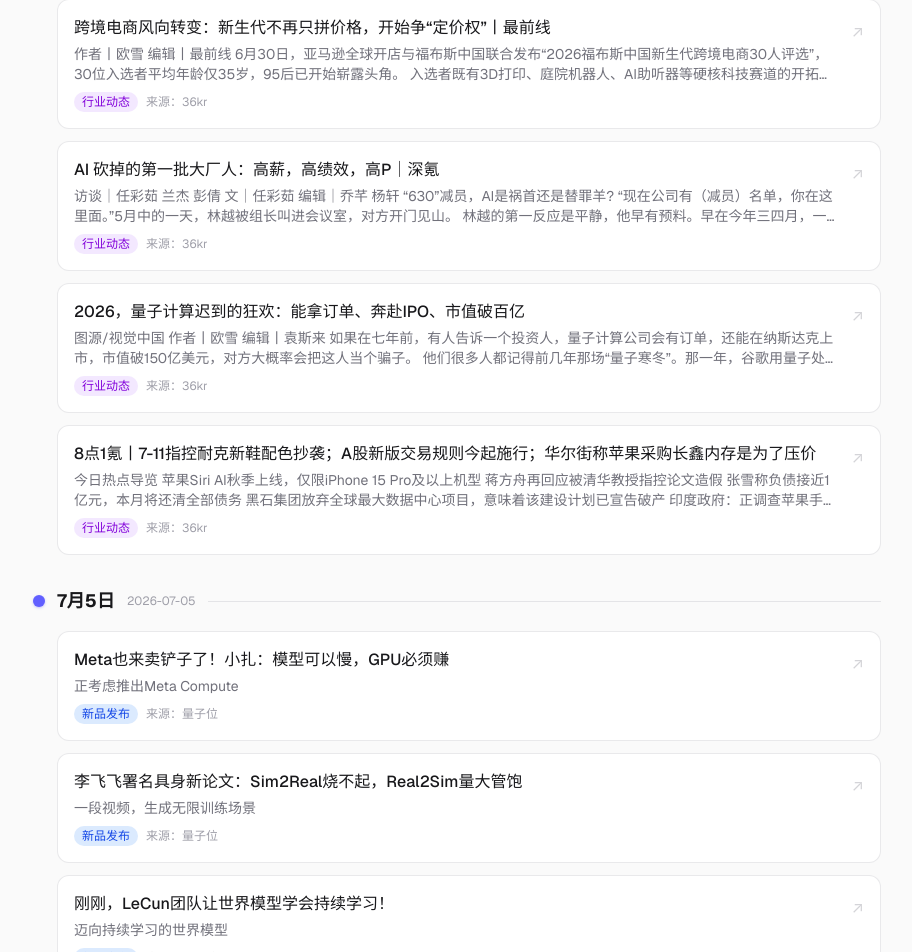
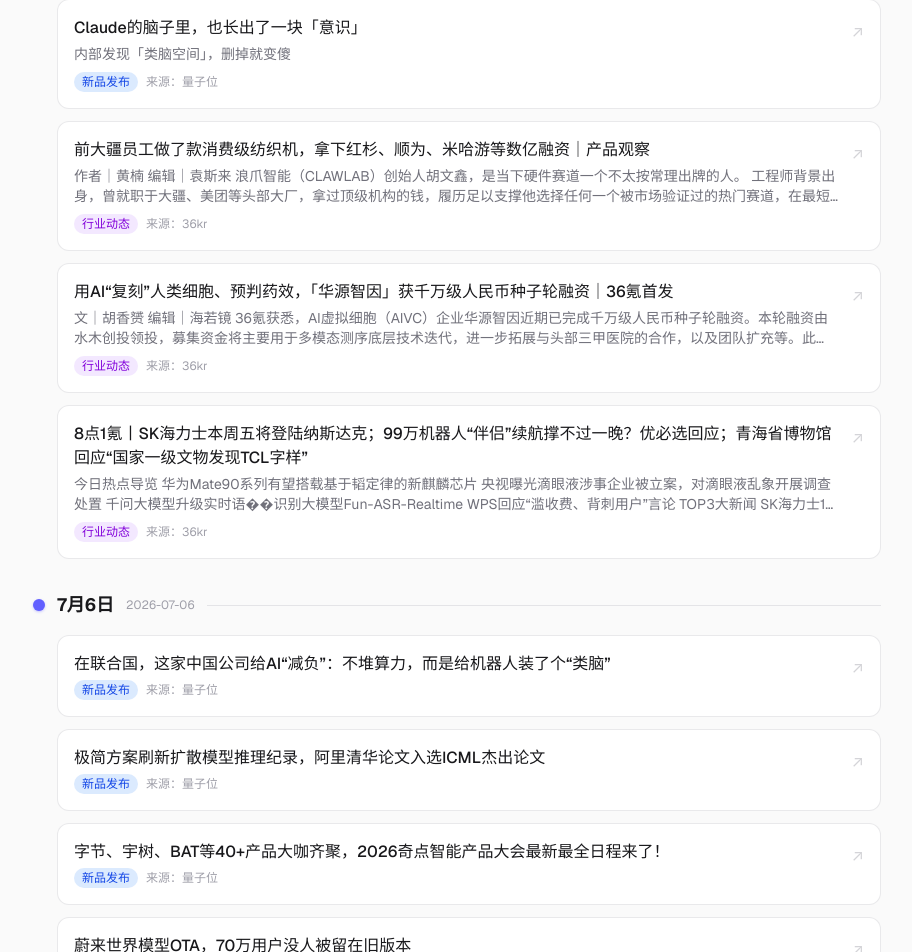
Before and after one commit to mingzhong717-droid/xia-aigc, a Next.js app: page /news in a window 1280 px wide. Shown: the part 327-1279 px from the top of the page, without its empty margins (183-1095 px from the left). Built offline with nearby package versions, Linux system fonts and the light colour scheme.

Commit message:
chore: 自动更新 AI 快讯 2026-07-07

```diff
--- a/src/data/news.ts
+++ b/src/data/news.ts
@@ -10,87 +10,87 @@ export interface NewsItem {
 }
 
 // 快讯数据 - 由 scripts/fetch-news.mjs 自动更新
-// 最后更新时间: 2026-07-06 02:54:48 UTC
+// 最后更新时间: 2026-07-07 02:49:23 UTC
 export const news: NewsItem[] = [
   {
     id: "news-001",
-    title: "跨境电商风向转变：新生代不再只拼价格，开始争“定价权”丨最前线",
-    summary: "作者丨欧雪 编辑丨最前线 6月30日，亚马逊全球开店与福布斯中国联合发布“2026福布斯中国新生代跨境电商30人评选”，30位入选者平均年龄仅35岁，95后已开始崭露头角。 入选者既有3D打印、庭院机器人、AI助听器等硬核科技赛道的开拓者，也有家具、家居、服装等传统产业的变革者。他们来自广东、浙江、",
-    source: "36kr",
-    sourceUrl: "https://36kr.com",
-    url: "https://36kr.com/p/3883561480876297?f=rss",
-    date: "2026-07-06",
-    category: "industry",
+    title: "Claude的脑子里，也长出了一块「意识」",
+    summary: "内部发现「类脑空间」，删掉就变傻",
+    source: "量子位",
+    sourceUrl: "https://www.qbitai.com",
+    url: "https://www.qbitai.com/2026/07/444741.html",
+    date: "2026-07-07",
+    category: "product",
   },
   {
     id: "news-002",
-    title: "AI 砍掉的第一批大厂人：高薪，高绩效，高P｜深氪",
-    summary: "访谈｜任彩茹 兰杰 彭倩 文｜任彩茹 编辑｜乔芊 杨轩 “630”减员，AI是祸首还是替罪羊? “现在公司有（减员）名单，你在这里面。”5月中的一天，林越被组长叫进会议室，对方开门见山。 林越的第一反应是平静，他早有预料。早在今年三四月，一些互联网公司内部便传出要裁员的风声。开年以来，中国互联网大公",
+    title: "前大疆员工做了款消费级纺织机，拿下红杉、顺为、米哈游等数亿融资｜产品观察",
+    summary: "作者｜黄楠 编辑｜袁斯来 浪爪智能（CLAWLAB）创始人胡文鑫，是当下硬件赛道一个不太按常理出牌的人。 工程师背景出身，曾就职于大疆、美团等头部大厂，拿过顶级机构的钱，履历足以支撑他选择任何一个被市场验证过的热门赛道，在最短时间内做出产品、讲故事、滚动融资。 但胡文鑫扎进了一个过去三十年几乎无人问",
     source: "36kr",
     sourceUrl: "https://36kr.com",
-    url: "https://36kr.com/p/3883456791163138?f=rss",
-    date: "2026-07-06",
+    url: "https://36kr.com/p/3876837605585160?f=rss",
+    date: "2026-07-07",
     category: "industry",
   },
   {
     id: "news-003",
-    title: "2026，量子计算迟到的狂欢：能拿订单、奔赴IPO、市值破百亿",
-    summary: "图源/视觉中国 作者丨欧雪 编辑丨袁斯来 如果在七年前，有人告诉一个投资人，量子计算公司会有订单，还能在纳斯达克上市，市值破150亿美元，对方大概率会把这人当个骗子。 他们很多人都记得前几年那场“量子寒冬”。那一年，谷歌用量子处理器完成了一项计算， 200秒算出了超级计算机1万年才能得出的结果。人们",
+    title: "用AI“复刻”人类细胞、预判药效，「华源智因」获千万级人民币种子轮融资｜36氪首发",
+    summary: "文｜胡香赟 编辑｜海若镜 36氪获悉，AI虚拟细胞（AIVC）企业华源智因近期已完成千万级人民币种子轮融资。本轮融资由水木创投领投，募集资金将主要用于多模态测序底层技术迭代，进一步拓展与头部三甲医院的合作，以及团队扩充等。此外，华源智因团队已计划启动新一轮融资。 华源智因创始团队由资深医药产业从业者",
     source: "36kr",
     sourceUrl: "https://36kr.com",
-    url: "https://36kr.com/p/3883513899380744?f=rss",
-    date: "2026-07-06",
+    url: "https://36kr.com/p/3883943959621634?f=rss",
+    date: "2026-07-07",
     category: "industry",
   },
   {
     id: "news-004",
-    title: "8点1氪丨7-11指控耐克新鞋配色抄袭；A股新版交易规则今起施行；华尔街称苹果采购长鑫内存是为了压价",
-    summary: "今日热点导览 苹果Siri AI秋季上线，仅限iPhone 15 Pro及以上机型 蒋方舟再回应被清华教授指控论文造假 张雪称负债接近1亿元，本月将还清全部债务 黑石集团放弃全球最大数据中心项目，意味着该建设计划已宣告破产 印度政府：正调查苹果手机信息泄露事件 TOP3大新闻 7-11起诉耐克，指控",
+    title: "8点1氪丨SK海力士本周五将登陆纳斯达克；99万机器人“伴侣”续航撑不过一晚？优必选回应；青海省博物馆回应“国家一级文物发现TCL字样”",
+    summary: "今日热点导览 华为Mate90系列有望搭载基于韬定律的新麒麟芯片 央视曝光滴眼液涉事企业被立案，对滴眼液乱象开展调查处置 千问大模型升级实时语��识别大模型Fun-ASR-Realtime WPS回应“滥收费、背刺用户”言论 TOP3大新闻 SK海力士10日在纳斯达克上市290亿美元规模ADR，创外",
     source: "36kr",
     sourceUrl: "https://36kr.com",
-    url: "https://36kr.com/p/3883400536453381?f=rss",
-    date: "2026-07-06",
+    url: "https://36kr.com/p/3884831072514309?f=rss",
+    date: "2026-07-07",
     category: "industry",
   },
   {
     id: "news-005",
-    title: "Meta也来卖铲子了！小扎：模型可以慢，GPU必须赚",
-    summary: "正考虑推出Meta Compute",
+    title: "在联合国，这家中国公司给AI“减负”：不堆算力，而是给机器人装了个“类脑”",
+    summary: "",
     source: "量子位",
     sourceUrl: "https://www.qbitai.com",
-    url: "https://www.qbitai.com/2026/07/443339.html",
-    date: "2026-07-05",
+    url: "https://www.qbitai.com/2026/07/444733.html",
+    date: "2026-07-06",
     category: "product",
   },
   {
     id: "news-006",
-    title: "李飞飞署名具身新论文：Sim2Real烧不起，Real2Sim量大管饱",
-    summary: "一段视频，生成无限训练场景",
+    title: "极简方案刷新扩散模型推理纪录，阿里清华论文入选ICML杰出论文",
+    summary: "",
     source: "量子位",
     sourceUrl: "https://www.qbitai.com",
-    url: "https://www.qbitai.com/2026/07/443066.html",
-    date: "2026-07-05",
+    url: "https://www.qbitai.com/2026/07/444721.html",
+    date: "2026-07-06",
     category: "product",
   },
   {
     id: "news-007",
-    title: "刚刚，LeCun团队让世界模型学会持续学习！",
-    summary: "迈向持续学习的世界模型",
+    title: "字节、宇树、BAT等40+产品大咖齐聚，2026奇点智能产品大会最新最全日程来了！",
+    summary: "",
     source: "量子位",
     sourceUrl: "https://www.qbitai.com",
-    url: "https://www.qbitai.com/2026/07/442964.html",
-    date: "2026-07-05",
+    url: "https://www.qbitai.com/2026/07/444043.html",
+    date: "2026-07-06",
     category: "product",
   },
   {
     id: "news-008",
-    title: "别争了！香农老婆，才是世界上第一个大语言模型",
-    summary: "70年前，香农就拥有了端侧私人定制大语言模型",
+    title: "蔚来世界模型OTA，70万用户没人被留在旧版本",
+    summary: "把世界模型用活了",
     source: "量子位",
     sourceUrl: "https://www.qbitai.com",
-    url: "https://www.qbitai.com/2026/07/443241.html",
-    date: "2026-07-05",
-    category: "product",
+    url: "https://www.qbitai.com/2026/07/443868.html",
+    date: "2026-07-06",
+    category: "update",
   }
 ];
 
```
